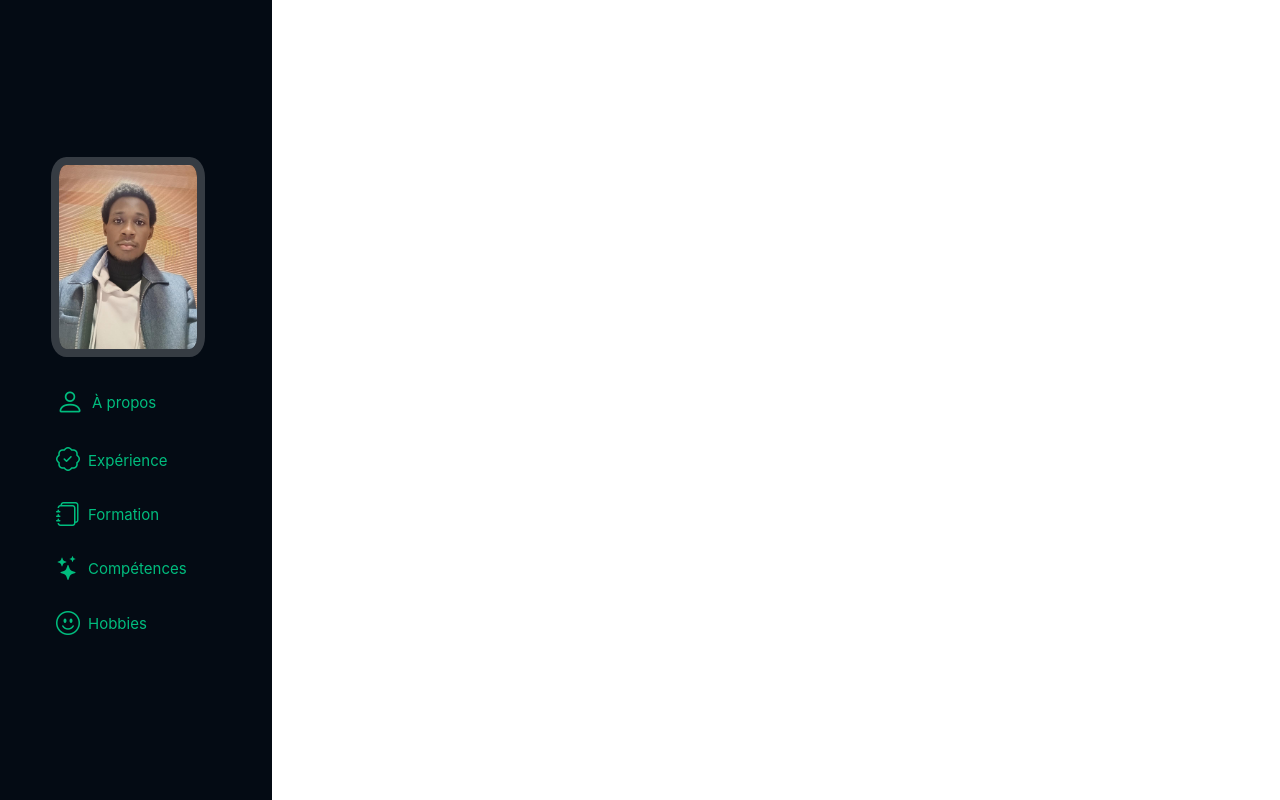
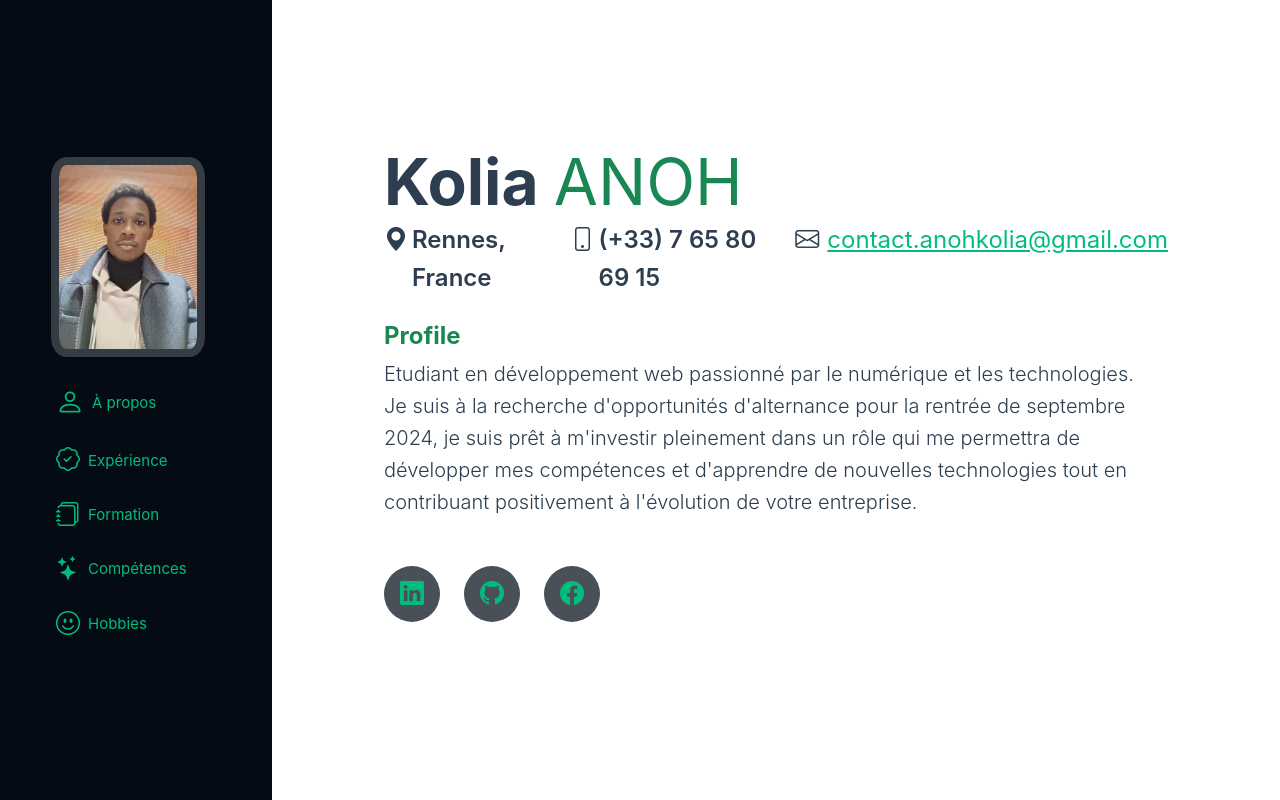
Before and after one commit to anohkolia/vue-portfolio, a Vue app: page / in a window 1280 px wide. Built offline with nearby package versions, Linux system fonts and the light colour scheme.

Commit message:
Implémentation du composant Apropos

```diff
--- a/src/App.vue
+++ b/src/App.vue
@@ -1,35 +1,20 @@
 <script>
+import HeaderNavbar from './components/HeaderNavbar.vue';
 export default {
   name: 'App',
+  components: {
+    HeaderNavbar,
+  },
 };
 </script>
 
 <template>
-  <header id="header">
-    <!--Barre de navigation-->
-    <nav class="navbar navbar-expand-lg navbar-dark fixed-top" id="sideNav">
-      <a class="navbar-brand js-scroll-trigger mt-auto" href="#page-top">
-        <span class="d-block d-lg-none d-flex align-items-center pe-2"><img class="img-fluid profile-mobile" src="/src/assets/profile.jpg" alt="Profile"></span>
-        <span class="d-block d-lg-none">Kolia ANOH</span>
-        <span class="d-none d-lg-block"><img class="img-fluid img-profile mb-2" src="/src/assets/profile.jpg" alt="Profile"></span>
-      </a>
-
-      <!--Bouton de navigation pour les petits écrans-->
-      <button class="navbar-toggler" type="button" data-bs-toggle="collapse" data-bs-target="#navbarResponsive"
-      aria-controls="navbarResponsive" aria-expanded="false" aria-label="Toggle navigation">
-        <span class="navbar-toggler-icon"></span>
-      </button>
-      <div class="collapse navbar-collapse" id="navbarResponsive">
-        <ul class="navbar-nav">
-          <li class="ms-5"><a class="align-items-center d-flex gap-2  nav-link js-scroll-trigger" href="#about"><i class="bi bi-person fs-3"></i> À propos</a></li>
-                    <li class="ms-5"><a class="align-items-center d-flex gap-2 nav-link js-scroll-trigger" href="#experience"><i class="bi bi-patch-check fs-4"></i> Expérience</a></li>
-                    <li class="ms-5"><a class="align-items-center d-flex gap-2 nav-link js-scroll-trigger" href="#formation"><i class="bi bi-journals fs-4"></i> Formation</a></li>
-                    <li class="ms-5"><a class="align-items-center d-flex gap-2 nav-link js-scroll-trigger" href="#skills"><i class="bi bi-stars fs-4"></i> Compétences</a></li>
-                    <li class="ms-5"><a class="align-items-center d-flex gap-2 nav-link js-scroll-trigger" href="#hobbie"><i class="bi bi-emoji-smile fs-4"></i> Hobbies</a></li>
-        </ul>
-      </div>
-    </nav>
-  </header>
+  <div id="app">
+    <HeaderNavbar />
+    <main>
+      <router-view />
+    </main>
+  </div>
 </template>
 
 <style>
--- a/src/assets/main.css
+++ b/src/assets/main.css
@@ -76,18 +76,18 @@ nav {
 }
 
 .social-icons .linkedin:hover {
-  background-color: #0e76a8;
-  color: #fff;
+  background-color: #040b14;
+  color: #fff !important;
 }
 
 .social-icons .github:hover {
   background-color: #040b14;
-  color: #fff;
+  color: #fff !important;
 }
 
 .social-icons .facebook:hover {
-  background-color: #3b5998;
-  color: #fff;
+  background-color: #040b14;
+  color: #fff !important;
 }
 
 section.resume-section .resume-section-content {
--- /dev/null
+++ b/src/components/Apropo.vue
@@ -0,0 +1,34 @@
+<script>
+
+</script>
+
+<template>
+  <!--À propos-->
+  <section class="resume-section" id="about">
+    <div class="resume-section-content">
+        <h1 class="fw-bold mb-0">Kolia
+            <span class="text-success">ANOH</span>
+        </h1>
+        <div class="fw-semibold d-flex contact mb-2">
+            <p class="me-3 gap-1 d-flex"><i class="bi bi-geo-alt-fill"></i>Rennes, France</p>
+            <p class="me-3 gap-1 d-flex"><i class="bi bi-phone"></i>(+33) 7 65 80 69 15</p>
+            <p class="gap-2 d-flex"><i class="bi bi-envelope"></i><a href="mailto:contact.anohkolia@gmail.com">contact.anohkolia@gmail.com</a></p>
+        </div>
+        <h4 class="fw-bold text-success">Profile</h4>
+        <p class="lead mb-5">Etudiant en développement web passionné par le numérique et les technologies. <br>
+            Je suis à la recherche d'opportunités d'alternance pour la rentrée de septembre 2024,
+            je suis prêt à m'investir pleinement dans un rôle qui me permettra de développer
+            mes compétences et d'apprendre de nouvelles technologies tout en contribuant positivement à l'évolution de votre entreprise.
+        </p>
+        <div class="social-icons">
+            <a class="social-icon linkedin" href="http://www.linkedin.com/in/kolia-anoh"><i class="bi bi-linkedin"></i></a>
+            <a class="social-icon github" href="#"><i class="bi bi-github"></i></a>
+            <a class="social-icon facebook" href="#"><i class="bi bi-facebook"></i></a>
+        </div>
+    </div>
+</section>
+</template>
+
+<style>
+
+</style>
--- /dev/null
+++ b/src/components/HeaderNavbar.vue
@@ -0,0 +1,33 @@
+<template>
+    <header id="header">
+        <!--Barre de navigation-->
+        <nav class="navbar navbar-expand-lg navbar-dark fixed-top" id="sideNav">
+          <a class="navbar-brand js-scroll-trigger mt-auto" href="#page-top">
+            <span class="d-block d-lg-none d-flex align-items-center pe-2"><img class="img-fluid profile-mobile" src="/src/assets/profile.jpg" alt="Profile"></span>
+            <span class="d-block d-lg-none">Kolia ANOH</span>
+            <span class="d-none d-lg-block"><img class="img-fluid img-profile mb-2" src="/src/assets/profile.jpg" alt="Profile"></span>
+          </a>
+
+          <!--Bouton de navigation pour les petits écrans-->
+          <button class="navbar-toggler" type="button" data-bs-toggle="collapse" data-bs-target="#navbarResponsive"
+          aria-controls="navbarResponsive" aria-expanded="false" aria-label="Toggle navigation">
+            <span class="navbar-toggler-icon"></span>
+          </button>
+          <div class="collapse navbar-collapse" id="navbarResponsive">
+            <ul class="navbar-nav">
+              <li class="ms-5"><a class="align-items-center d-flex gap-2  nav-link js-scroll-trigger" href="#about"><i class="bi bi-person fs-3"></i> À propos</a></li>
+                        <li class="ms-5"><a class="align-items-center d-flex gap-2 nav-link js-scroll-trigger" href="#experience"><i class="bi bi-patch-check fs-4"></i> Expérience</a></li>
+                        <li class="ms-5"><a class="align-items-center d-flex gap-2 nav-link js-scroll-trigger" href="#formation"><i class="bi bi-journals fs-4"></i> Formation</a></li>
+                        <li class="ms-5"><a class="align-items-center d-flex gap-2 nav-link js-scroll-trigger" href="#skills"><i class="bi bi-stars fs-4"></i> Compétences</a></li>
+                        <li class="ms-5"><a class="align-items-center d-flex gap-2 nav-link js-scroll-trigger" href="#hobbie"><i class="bi bi-emoji-smile fs-4"></i> Hobbies</a></li>
+            </ul>
+          </div>
+        </nav>
+      </header>
+</template>
+
+<script>
+export default {
+  name: 'HeaderNavbar',
+};
+</script>
--- a/src/components/HelloWorld.vue
+++ /dev/null
@@ -1,18 +0,0 @@
-<script>
-
-</script>
-
-<template>
-  <div class="greetings">
-    <h1 class="green">{{ msg }}</h1>
-    <h3>
-      You’ve successfully created a project with
-      <a href="https://vitejs.dev/" target="_blank" rel="noopener">Vite</a> +
-      <a href="https://vuejs.org/" target="_blank" rel="noopener">Vue 3</a>.
-    </h3>
-  </div>
-</template>
-
-<style>
-
-</style>
--- a/src/router/index.js
+++ b/src/router/index.js
@@ -16,6 +16,12 @@ const router = createRouter({
       // this generates a separate chunk (About.[hash].js) for this route
       // which is lazy-loaded when the route is visited.
       component: () => import('../views/AboutView.vue')
+    },
+
+    {
+      path: '/:pathMatch(.*)*',
+      name: 'not-found',
+      component: () => import('../views/NotFoundView.vue')
     }
   ]
 })
--- a/src/views/HomeView.vue
+++ b/src/views/HomeView.vue
@@ -1,9 +1,9 @@
 <script setup>
-import HelloWorld from '../components/HelloWorld.vue'
+import Apropo from '../components/Apropo.vue'
 </script>
 
 <template>
   <main>
-    <HelloWorld />
+    <Apropo />
   </main>
 </template>
--- /dev/null
+++ b/src/views/NotFoundView.vue
@@ -0,0 +1,6 @@
+<template>
+    <div>
+        <h1>ERREUR 404</h1>
+        <p>Page non trouvée !</p>
+    </div>
+</template>
```
